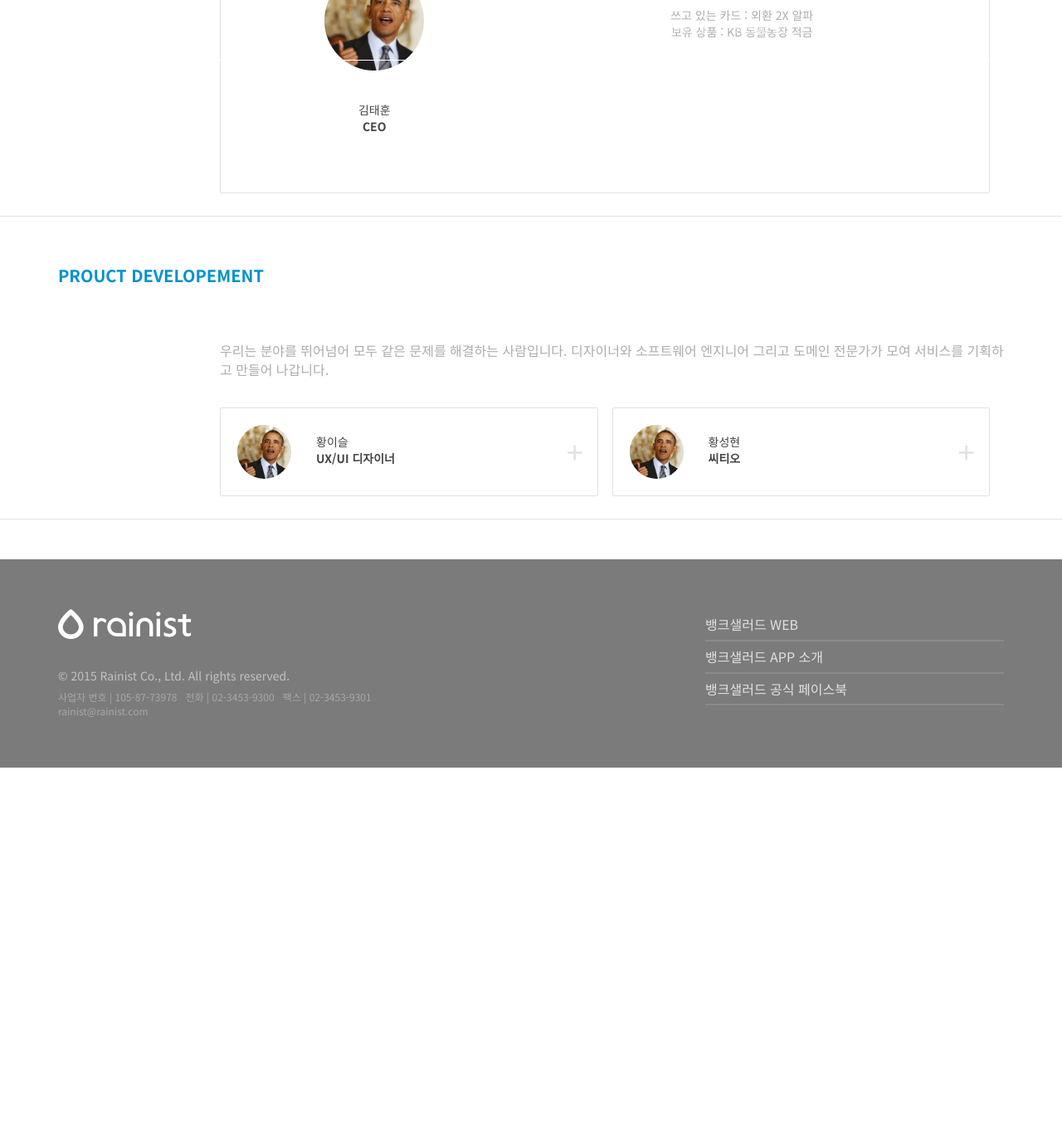
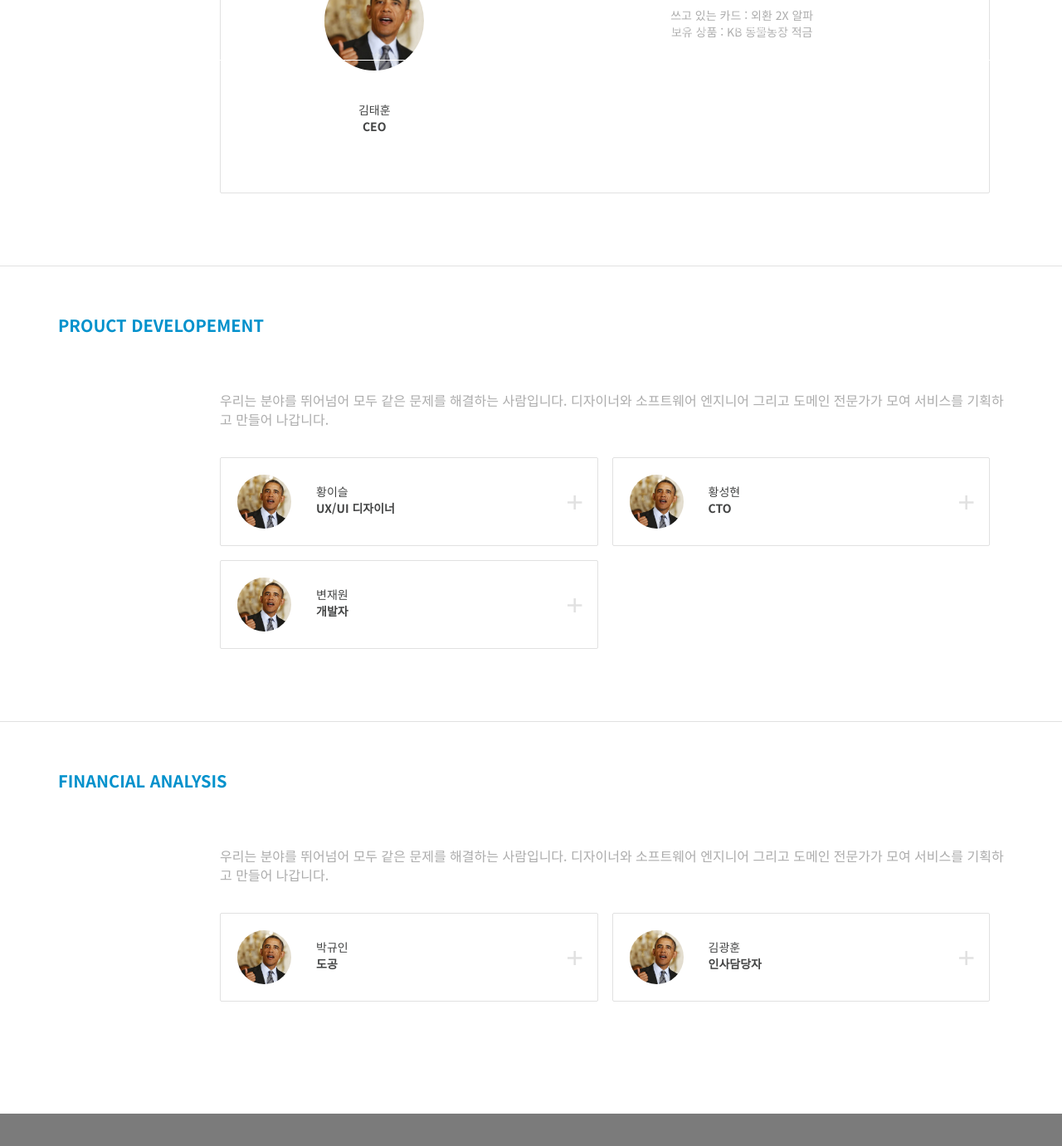
Before and after one commit to gpeddler/rainist.github.io, a Jekyll site: the page built from member.html, in a window 1280 px wide and 1400 px high, scrolled down 1403 px. Shown: the top 1381 px of the window at 83% size. Built offline with Jekyll 4.4.1, drawn with Linux system fonts in a browser that asks for light colours; nearby versions of some CDN libraries; before the commit the page ends 2328 px from its top, so only the background shows below that.

Commit message:
feat: split members (product / data)

```diff
--- a/_config.yml
+++ b/_config.yml
@@ -27,8 +27,8 @@ ceo: {
     product: "KB 동물농장 적금"
 }
 
-# Members
-members: [
+# Members (Team. product)
+members_product: [
   {
       url: "/assets/profile_sample.png",
       name: "황이슬",
@@ -40,9 +40,37 @@ members: [
   {
       url: "/assets/profile_sample.png",
       name: "황성현",
-      job: "씨티오",
+      job: "CTO",
       desc: "민사고 졸업한 특급 엘리트인줄 알았으나, 깔깔깔!@# 하는 웃음소리로 여친에게 구박받는 개발자이다. 그는 사내연애 중이다.",
+      card: "외환 2X 알파",
+      product: "KB 동물농장 적금"
+  },
+  {
+      url: "/assets/profile_sample.png",
+      name: "변재원",
+      job: "개발자",
+      desc: "레이니스트 멤버 중 가장 여성스러우며, 독특한 질감의 옷이 보이면 만지는 습관이 있다.",
       card: "외환 2X 알파",
       product: "KB 동물농장 적금"
   }
 ]
+
+# Members (Team. Data)
+members_data: [
+  {
+      url: "/assets/profile_sample.png",
+      name: "박규인",
+      job: "도공",
+      desc: "폭력배1",
+      card: "외환 2X 알파",
+      product: "KB 동물농장 적금"
+  },
+  {
+      url: "/assets/profile_sample.png",
+      name: "김광훈",
+      job: "인사담당자",
+      desc: "폭력배2",
+      card: "외환 2X 알파",
+      product: "KB 동물농장 적금"
+  }
+]
--- a/_sass/module/_member.scss
+++ b/_sass/module/_member.scss
@@ -11,7 +11,7 @@
 /* Member -- Members
 -------------------------------------------------- */
 
-.members {
+.team_product {
   border-top: 1px solid rgba(11, 12, 12, 0.12);
   border-bottom: 1px solid rgba(11, 12, 12, 0.12);
 }
@@ -19,6 +19,8 @@
 .member-list {
   width: 100%;
   padding: 0;
+  margin-bottom: 60px;
+  overflow: auto;
 }
 
 .member-item {
--- a/member.html
+++ b/member.html
@@ -61,7 +61,7 @@ layout: default
         </div>
     </section>
 
-    <section class="members">
+    <section class="team_product">
         <div class="container">
             <h2 class="title">PROUCT DEVELOPEMENT</h2>
             <div class="row">
@@ -75,7 +75,48 @@ layout: default
                 <div class="col-md-2 col-xs-12"></div>
                 <div class="col-md-10 col-xs-12">
                     <ul class="member-list">
-                        {% for member in site.members %}
+                        {% for member in site.members_product %}
+                            <li class="member-item">
+                                <a role="button" class="member-trigger"></a>
+                                <div class="member-preview">
+                                    <img class="member-profile" src="{{ member.url }}" />
+                                    <span class="member-name">
+                                        {{ member.name }}<br/>
+                                        <b>{{ member.job }}</b>
+                                    </span>
+                                </div>
+                                <div class="member-desc">
+                                    <p class="desc">
+                                        {{ member.desc }}
+                                    </p>
+                                    <p class="post_script">
+                                        쓰고 있는 카드 : {{ member.card }}<br/>
+                                        보유 상품 : {{ member.product }}
+                                    </p>
+                                </div>
+                            </li>
+                        {% endfor %}
+                    </ul>
+                </div>
+            </div>
+        </div>
+    </section>
+
+    <section class="team_data">
+        <div class="container">
+            <h2 class="title">FINANCIAL ANALYSIS</h2>
+            <div class="row">
+                <div class="col-md-2 col-xs-12"></div>
+                <div class="col-md-10 col-xs-12 form-desc">
+                    우리는 분야를 뛰어넘어 모두 같은 문제를 해결하는 사람입니다.
+                    디자이너와 소프트웨어 엔지니어 그리고 도메인 전문가가 모여 서비스를 기획하고 만들어 나갑니다.
+                </div>
+            </div>
+            <div class="row">
+                <div class="col-md-2 col-xs-12"></div>
+                <div class="col-md-10 col-xs-12">
+                    <ul class="member-list">
+                        {% for member in site.members_data %}
                             <li class="member-item">
                                 <a role="button" class="member-trigger"></a>
                                 <div class="member-preview">
```
